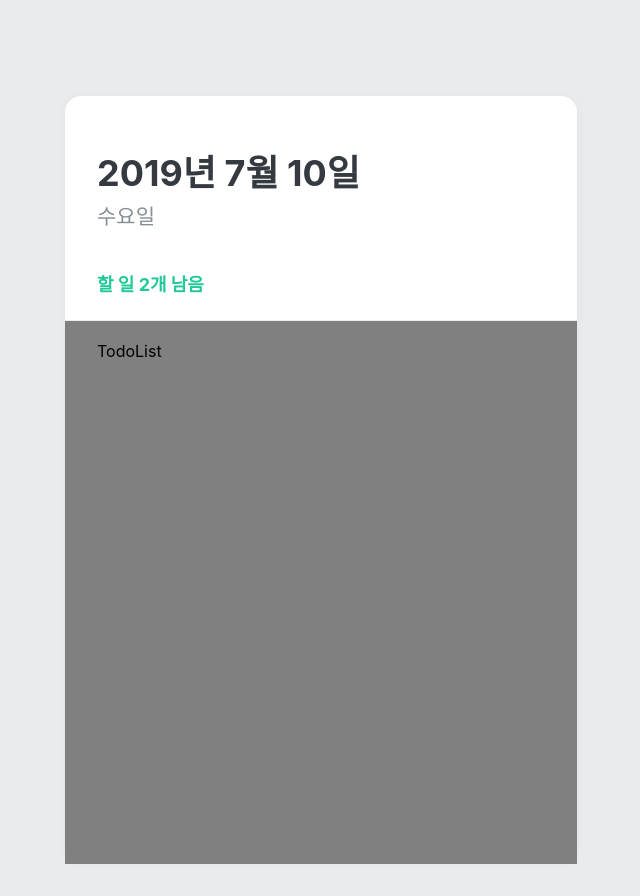
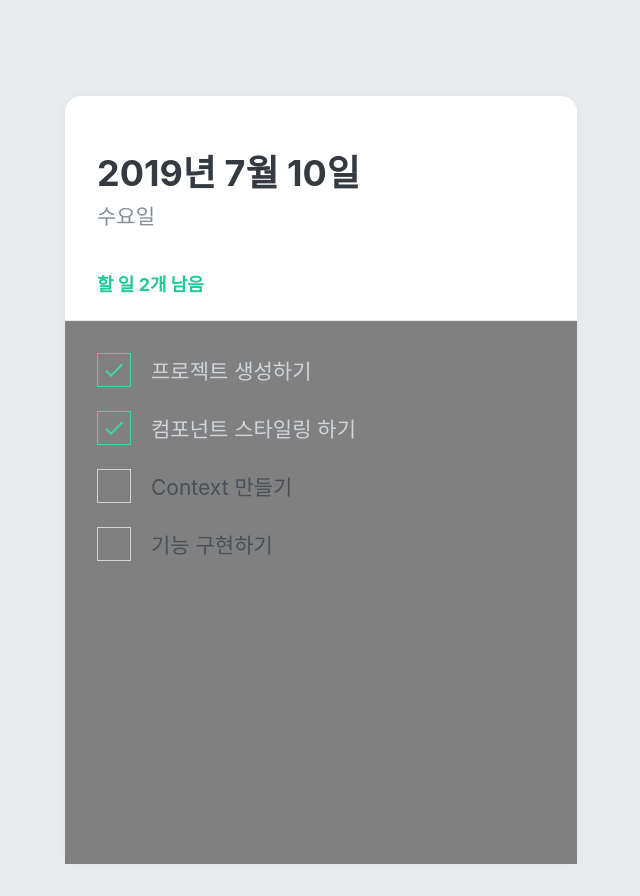
Before and after one commit to jjy321501/React-App, a React (Create React App) app in the folder mashup-todolist/: page / in a window 1280 px wide. Shown: the whole page, without its empty margins (319-959 px from the left). Built offline with nearby package versions, Linux system fonts and the light colour scheme.

Commit message:
TodoList.js 생성 / 항목 설정

```diff
--- a/mashup-todolist/src/TodoItem.js
+++ b/mashup-todolist/src/components/TodoItem.js
@@ -60,11 +60,13 @@
 function TodoItem({ id, done, text }) {
     return (
         <TodoItemBlock>
-            <CheckCircle done={done}>{done && <Mddone/>}</CheckCircle>
+            <CheckCircle done={done}>{done && <MdDone/>}</CheckCircle>
             <Text done={done}>{text}</Text>
             <Remove>
                 <MdDelete/>
             </Remove>
         </TodoItemBlock>
-    )
+    );
 }
+
+export default TodoItem;
--- a/mashup-todolist/src/components/TodoList.js
+++ b/mashup-todolist/src/components/TodoList.js
@@ -1,5 +1,6 @@
 import React from 'react';
 import styled from 'styled-components';
+import TodoItem from './TodoItem';
 
 const TodoListBlock = styled.div`
     flex: 1;
@@ -10,7 +11,14 @@
 `;
 
 function  TodoList() {
-    return <TodoListBlock>TodoList</TodoListBlock>;
+    return (
+        <TodoListBlock>
+            <TodoItem text="프로젝트 생성하기" done={true}/>
+            <TodoItem text="컴포넌트 스타일링 하기" done={true}/>
+            <TodoItem text="Context 만들기" done={false}/>
+            <TodoItem text="기능 구현하기" done={false}/>
+        </TodoListBlock>
+    );
 }
 
 export default TodoList;
```
